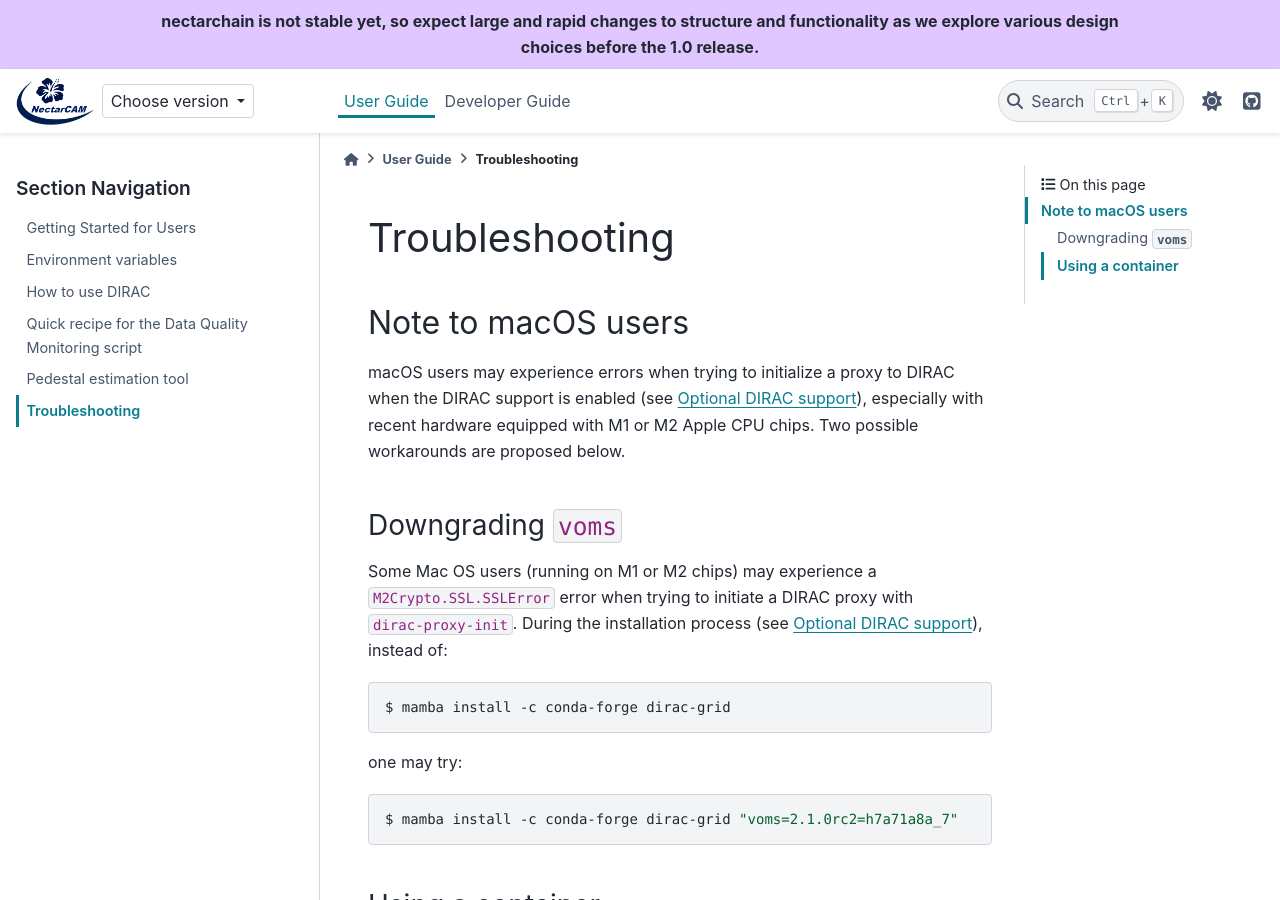
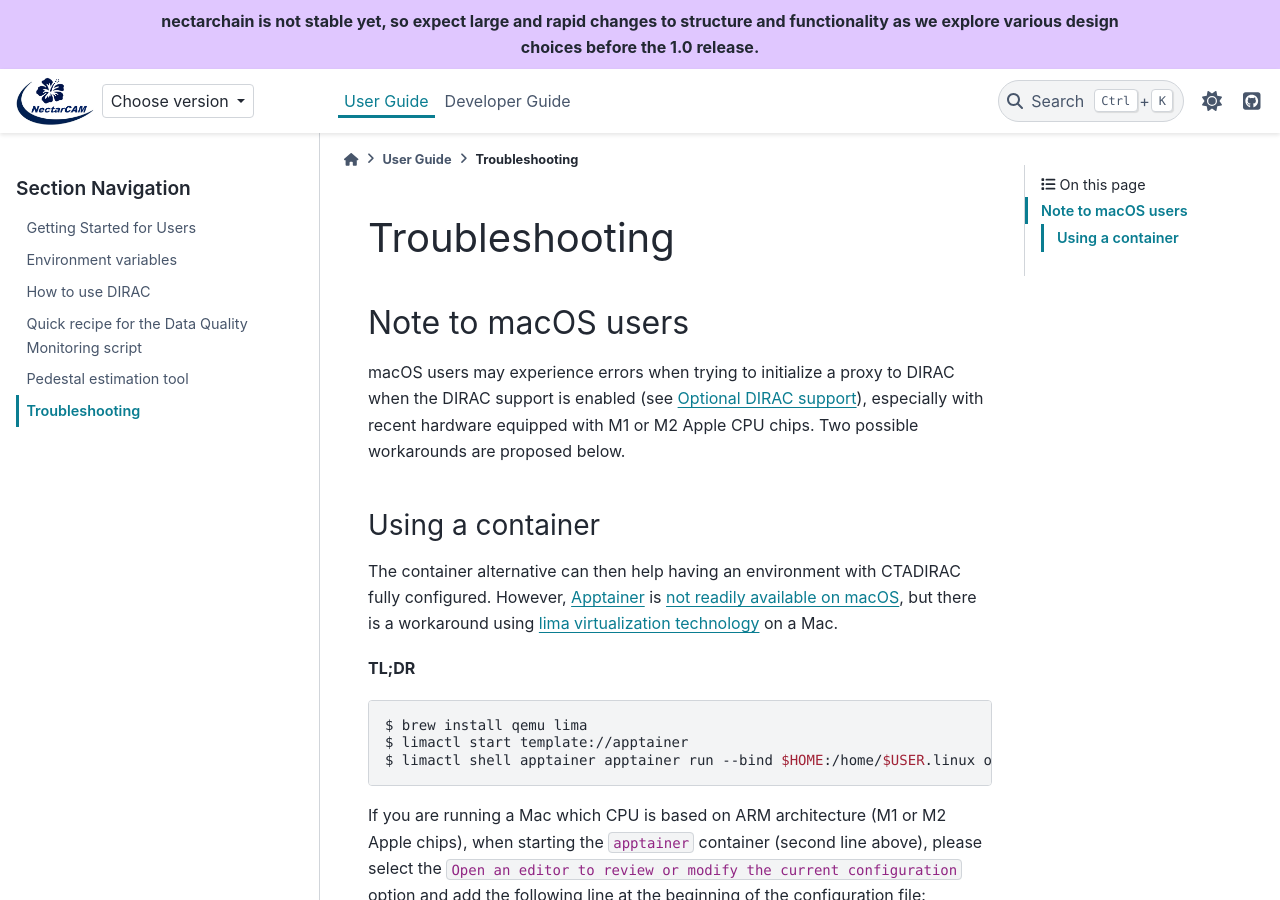
Before and after one commit to cta-observatory/nectarchain, a Sphinx documentation site: the page built from docs/user-guide/troubleshooting.rst, in a window 1280 px wide and 900 px high. Built offline with Sphinx 7.4.7 and the PyData theme 0.15.4, drawn with Linux system fonts in a browser that asks for light colours; pages that are not in the unit, such as notebooks, are missing from menus; the version number could not be read and is left out.

Commit message:
Pin dirac-grid to version 8 in the installation process

```diff
--- a/docs/developer-guide/getting-started.rst
+++ b/docs/developer-guide/getting-started.rst
@@ -46,7 +46,7 @@ To enable support for DIRAC within the same environment, do the following after
 .. code-block:: console
 
    $ mamba activate nectarchain
-   $ mamba install -c conda-forge dirac-grid
+   $ mamba install -c conda-forge "dirac-grid=8"
    $ conda env config vars set X509_CERT_DIR=${CONDA_PREFIX}/etc/grid-security/certificates X509_VOMS_DIR=${CONDA_PREFIX}/etc/grid-security/vomsdir X509_VOMSES=${CONDA_PREFIX}/etc/grid-security/vomses DIRACSYSCONFIG=${CONDA_PREFIX}/etc/dirac.cfg
    $ # The following is needed for the environment variables, used for DIRAC configuration, to be available:
    $ mamba deactivate
--- a/docs/user-guide/troubleshooting.rst
+++ b/docs/user-guide/troubleshooting.rst
@@ -12,24 +12,6 @@ macOS users may experience errors when trying to initialize a proxy to DIRAC whe
 DIRAC support is enabled (see :ref:`optional-dirac-support`), especially with recent
 hardware equipped with M1 or M2 Apple CPU chips. Two possible workarounds are proposed
 below.
-
-Downgrading ``voms``
-^^^^^^^^^^^^^^^^^^^^
-
-Some Mac OS users (running on M1 or M2 chips) may experience a ``M2Crypto.SSL.SSLError``
-error when trying to initiate a DIRAC proxy with ``dirac-proxy-init``. During the
-installation process (see :ref:`optional-dirac-support`), instead of:
-
-.. code-block:: console
-
-   $ mamba install -c conda-forge dirac-grid
-
-one may try:
-
-.. code-block:: console
-
-  $ mamba install -c conda-forge dirac-grid "voms=2.1.0rc2=h7a71a8a_7"
-
 
 Using a container
 ^^^^^^^^^^^^^^^^^
--- a/src/nectarchain/dqm/vm/dqm-web-app-rw_cloud-init.yml
+++ b/src/nectarchain/dqm/vm/dqm-web-app-rw_cloud-init.yml
@@ -121,7 +121,7 @@ runcmd:
   - mamba env create --name nectarchain --file environment.yml
   - mamba activate nectarchain
   - pip install -e .
-  - mamba install -c conda-forge dirac-grid
+  - mamba install -c conda-forge "dirac-grid=8"
   - pip install "CTADIRAC<3"
   - conda env config vars set X509_CERT_DIR=${CONDA_PREFIX}/etc/grid-security/certificates X509_VOMS_DIR=${CONDA_PREFIX}/etc/grid-security/vomsdir X509_VOMSES=${CONDA_PREFIX}/etc/grid-security/vomses DIRACSYSCONFIG=${CONDA_PREFIX}/etc/dirac.cfg
   - mamba deactivate
```
Also changed, not shown: 1 other file.
